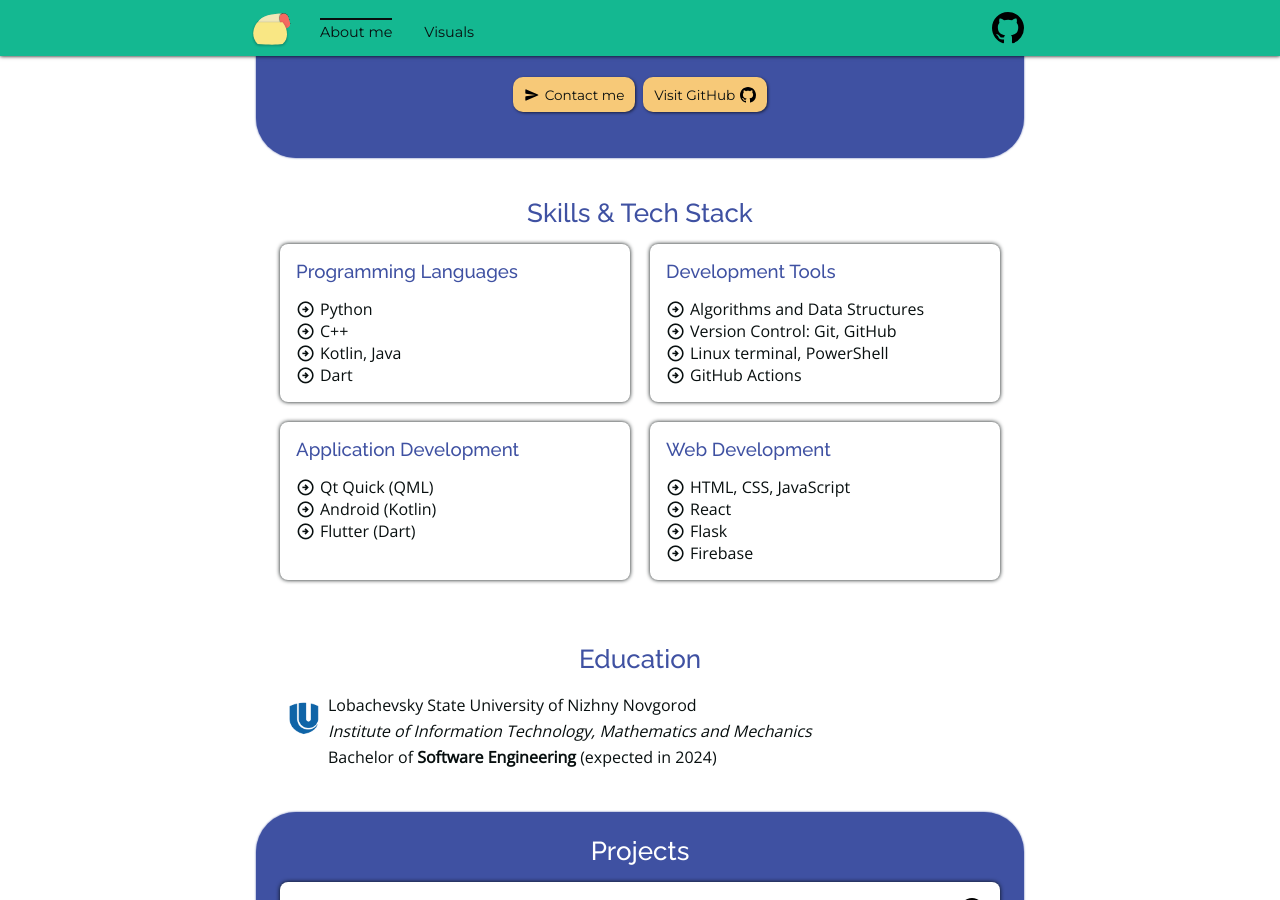
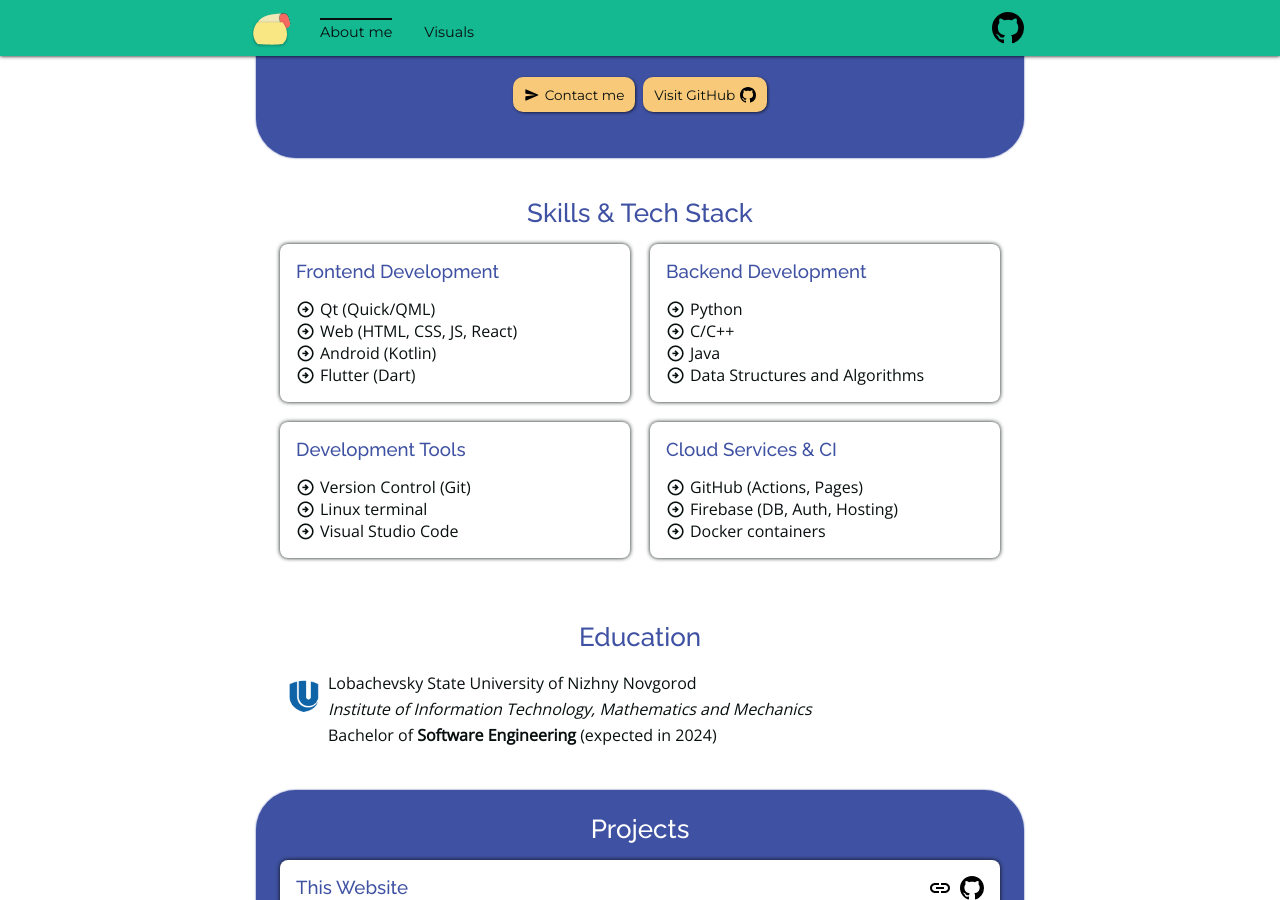
Before and after one commit to lonelyteapot/lonelyteapot.github.io, a Jekyll site: the page built from pages/index.html, in a window 1280 px wide and 900 px high, scrolled down 304 px. Built offline with Jekyll 4.4.1, drawn with Linux system fonts in a browser that asks for light colours.

Commit message:
Reword skills section

```diff
--- a/pages/index.html
+++ b/pages/index.html
@@ -22,38 +22,37 @@ permalink: /
     <h2>Skills & Tech Stack</h2>
     <ul class="categories">
         <li class="Card">
-            <h3>Programming Languages</h3>
+            <h3>Frontend Development</h3>
+            <ul>
+                <li>Qt (Quick/QML)</li>
+                <li>Web (HTML, CSS, JS, React)</li>
+                <li>Android (Kotlin)</li>
+                <li>Flutter (Dart)</li>
+            </ul>
+        </li>
+        <li class="Card">
+            <h3>Backend Development</h3>
             <ul>
                 <li>Python</li>
-                <li>C++</li>
-                <li>Kotlin, Java</li>
-                <li>Dart</li>
+                <li>C/C++</li>
+                <li>Java</li>
+                <li>Data Structures and Algorithms</li>
             </ul>
         </li>
         <li class="Card">
             <h3>Development Tools</h3>
             <ul>
-                <li>Algorithms and Data Structures</li>
-                <li>Version Control: Git, GitHub</li>
-                <li>Linux terminal, PowerShell</li>
-                <li>GitHub Actions</li>
+                <li>Version Control (Git)</li>
+                <li>Linux terminal</li>
+                <li>Visual Studio Code</li>
             </ul>
         </li>
         <li class="Card">
-            <h3>Application Development</h3>
+            <h3>Cloud Services & CI</h3>
             <ul>
-                <li>Qt Quick (QML)</li>
-                <li>Android (Kotlin)</li>
-                <li>Flutter (Dart)</li>
-            </ul>
-        </li>
-        <li class="Card">
-            <h3>Web Development</h3>
-            <ul>
-                <li>HTML, CSS, JavaScript</li>
-                <li>React</li>
-                <li>Flask</li>
-                <li>Firebase</li>
+                <li>GitHub (Actions, Pages)</li>
+                <li>Firebase (DB, Auth, Hosting)</li>
+                <li>Docker containers</li>
             </ul>
         </li>
     </ul>
```
